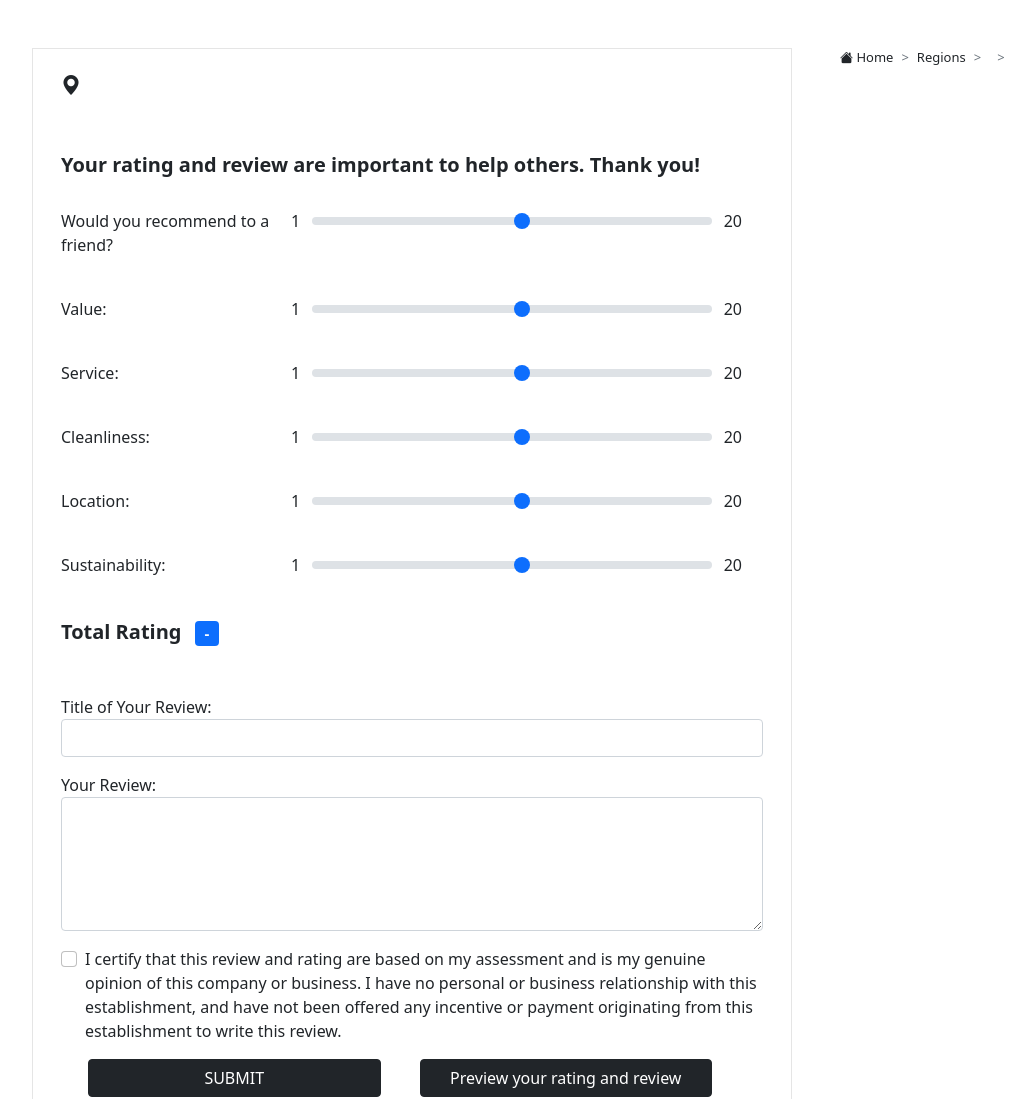
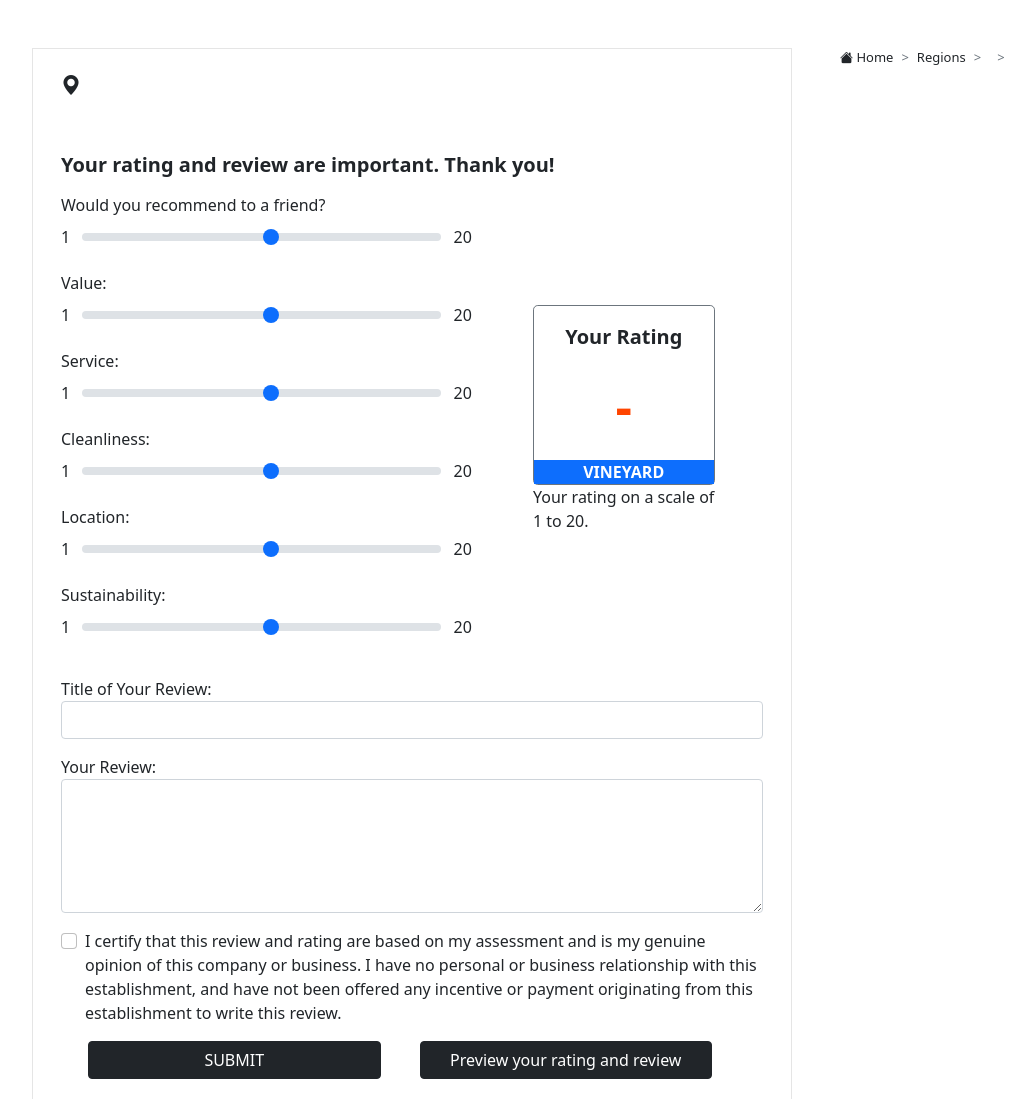
Before and after one commit to Penk13/top25vineyards, a Django app: template templates/vineyards/rr_form.html in a window 1280 px wide. Shown: the part 80-1179 px from the top of the page, without its empty margins (38-1073 px from the left). Run offline with Django 3.2, Linux system fonts and the light colour scheme; the template is opened without the code that fills it, so the values that code supplies are empty; some libraries are stand-ins or nearby versions.

Commit message:
improve rr form frontend

```diff
--- a/templates/vineyards/rr_form.html
+++ b/templates/vineyards/rr_form.html
@@ -48,14 +48,16 @@
 
   <!-- Review and Rating Form -->
   <h5 class="my-3">
-    <strong>Your rating and review are important to help others. Thank you!</strong>
+    <strong>Your rating and review are important. Thank you!</strong>
   </h5>
   <form method="POST" id="rr_form">
     {% csrf_token %}
-    <div class="form-group row my-3">
-      <label for="recommendedRange" class="col-4 form-label">Would you recommend to a friend?</label
-      >1
-      <div class="col-7">
+    <div class="row">
+      <div class="col-8">
+        <label for="recommendedRange" class="form-label">Would you recommend to a friend?</label>
+        <div class="row mx-0">
+          1
+          <div class="col-10">
             <input
               type="range"
               class="form-range"
@@ -68,12 +70,12 @@
             />
           </div>
           20
+        </div>
         <p class="text-danger">{{ form.recommended.errors.as_text }}</p>
-    </div>
-    <div class="form-group row my-3">
         <label for="valueRange" class="col-4 form-label">Value:</label>
+        <div class="row mx-0">
           1
-      <div class="col-7">
+          <div class="col-10">
             <input
               type="range"
               class="form-range"
@@ -86,12 +88,12 @@
             />
           </div>
           20
+        </div>
         <p class="text-danger">{{ form.value.errors.as_text }}</p>
-    </div>
-    <div class="form-group row my-3">
         <label for="serviceRange" class="col-4 form-label">Service:</label>
+        <div class="row mx-0">
           1
-      <div class="col-7">
+          <div class="col-10">
             <input
               type="range"
               class="form-range"
@@ -104,12 +106,12 @@
             />
           </div>
           20
+        </div>
         <p class="text-danger">{{ form.service.errors.as_text }}</p>
-    </div>
-    <div class="form-group row my-3">
         <label for="cleanlinessRange" class="col-4 form-label">Cleanliness:</label>
+        <div class="row mx-0">
           1
-      <div class="col-7">
+          <div class="col-10">
             <input
               type="range"
               class="form-range"
@@ -122,12 +124,12 @@
             />
           </div>
           20
+        </div>
         <p class="text-danger">{{ form.cleanliness.errors.as_text }}</p>
-    </div>
-    <div class="form-group row my-3">
         <label for="locationRange" class="col-4 form-label">Location:</label>
+        <div class="row mx-0">
           1
-      <div class="col-7">
+          <div class="col-10">
             <input
               type="range"
               class="form-range"
@@ -140,12 +142,12 @@
             />
           </div>
           20
+        </div>
         <p class="text-danger">{{ form.location.errors.as_text }}</p>
-    </div>
-    <div class="form-group row my-3">
         <label for="sustainabilityRange" class="col-4 form-label">Sustainability:</label>
+        <div class="row mx-0">
           1
-      <div class="col-7">
+          <div class="col-10">
             <input
               type="range"
               class="form-range"
@@ -158,12 +160,17 @@
             />
           </div>
           20
+        </div>
         <p class="text-danger">{{ form.sustainability.errors.as_text }}</p>
       </div>
-    <div class="mt-3 mb-5" style="font-size: 20px">
-      <p>
-        <strong> Total Rating </strong><span class="badge bg-primary ms-2" id="totalRating">-</span>
-      </p>
+      <div class="col-4 col-md-3 p-0 my-auto">
+        <div class="text-center fw-bold border border-secondary rounded-3">
+          <p class="mt-3" style="font-size: 20px">Your Rating</p>
+          <p id="totalRating" style="font-size: 4vw; color: orangered">-</p>
+          <p class="m-0" style="background-color: #0d6efd; color: white">VINEYARD</p>
+        </div>
+        <p>Your rating on a scale of 1 to 20.</p>
+      </div>
     </div>
     <div class="my-3">
       <label>Title of Your Review:</label><br />
```
Lines whose indentation alone changed are shown as unchanged.
